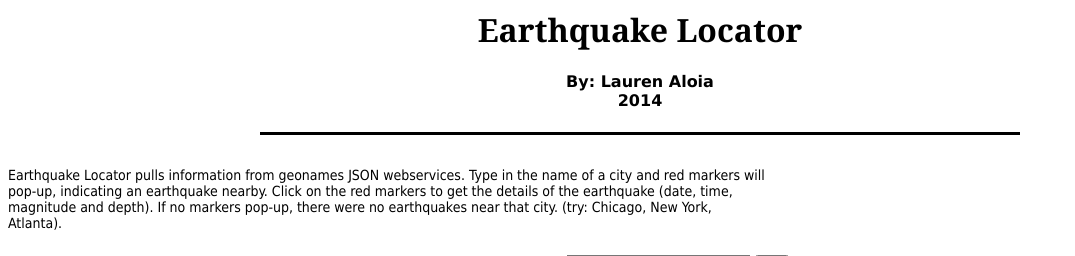
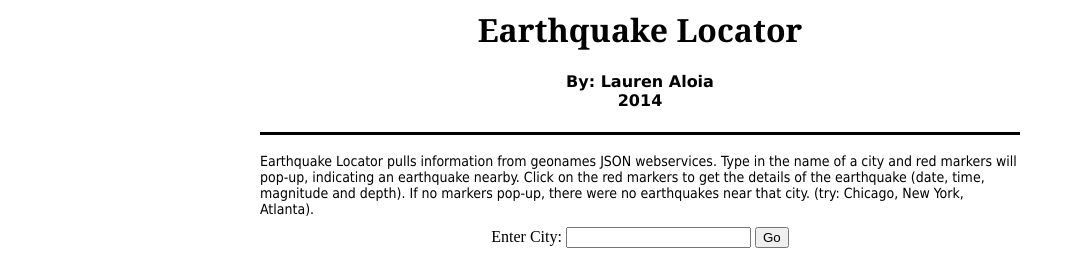
Before and after one commit to laloia/laloia.github.io, a PHP site: page / in a window 1280 px wide. Shown: the top 256 px of the page, without its empty margins (0-1075 px from the left). Run offline with PHP 8.4, Linux system fonts and the light colour scheme; some libraries are stand-ins or nearby versions.

Commit message:
Update style.css

```diff
--- a/style.css
+++ b/style.css
@@ -3,6 +3,7 @@ p{
     font-family: tahoma;
     font-size:14px;
     width:760px;
+    margin:auto;
 }
 header{
     border-bottom:solid;
```
